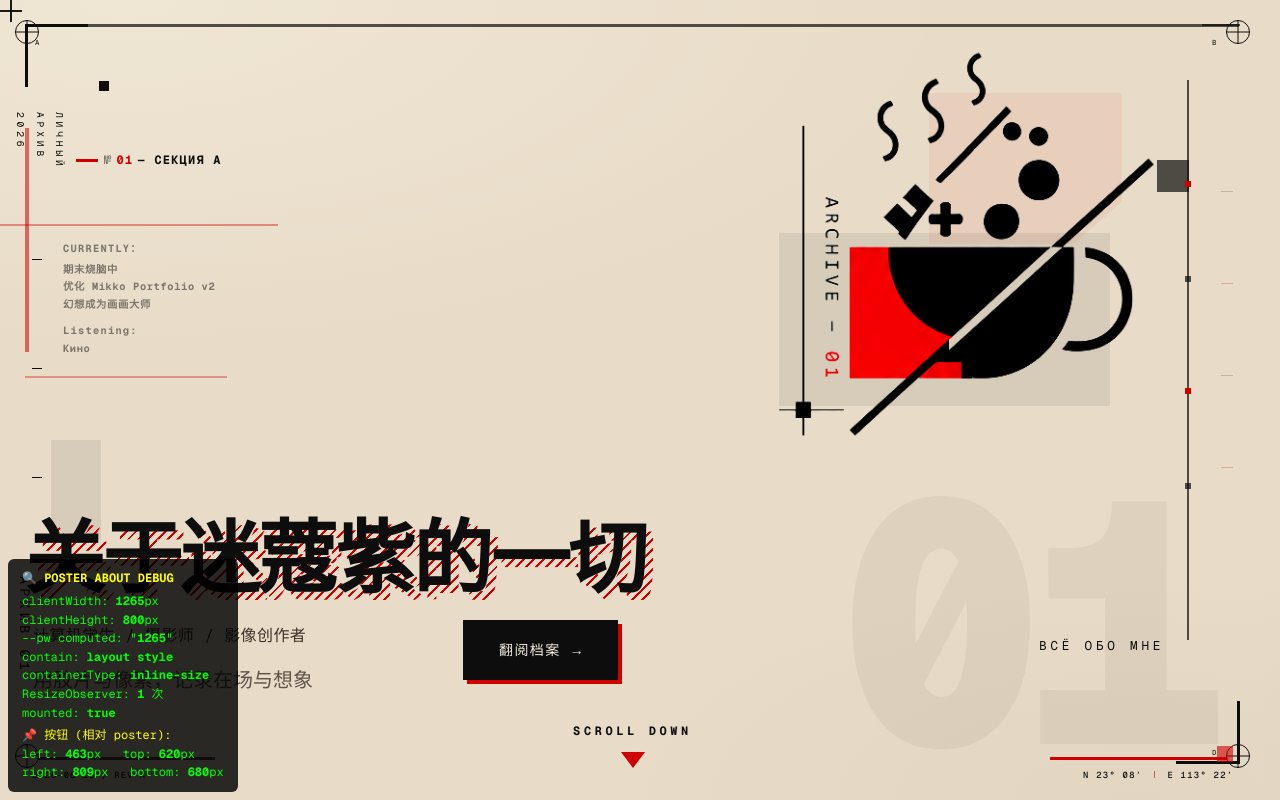
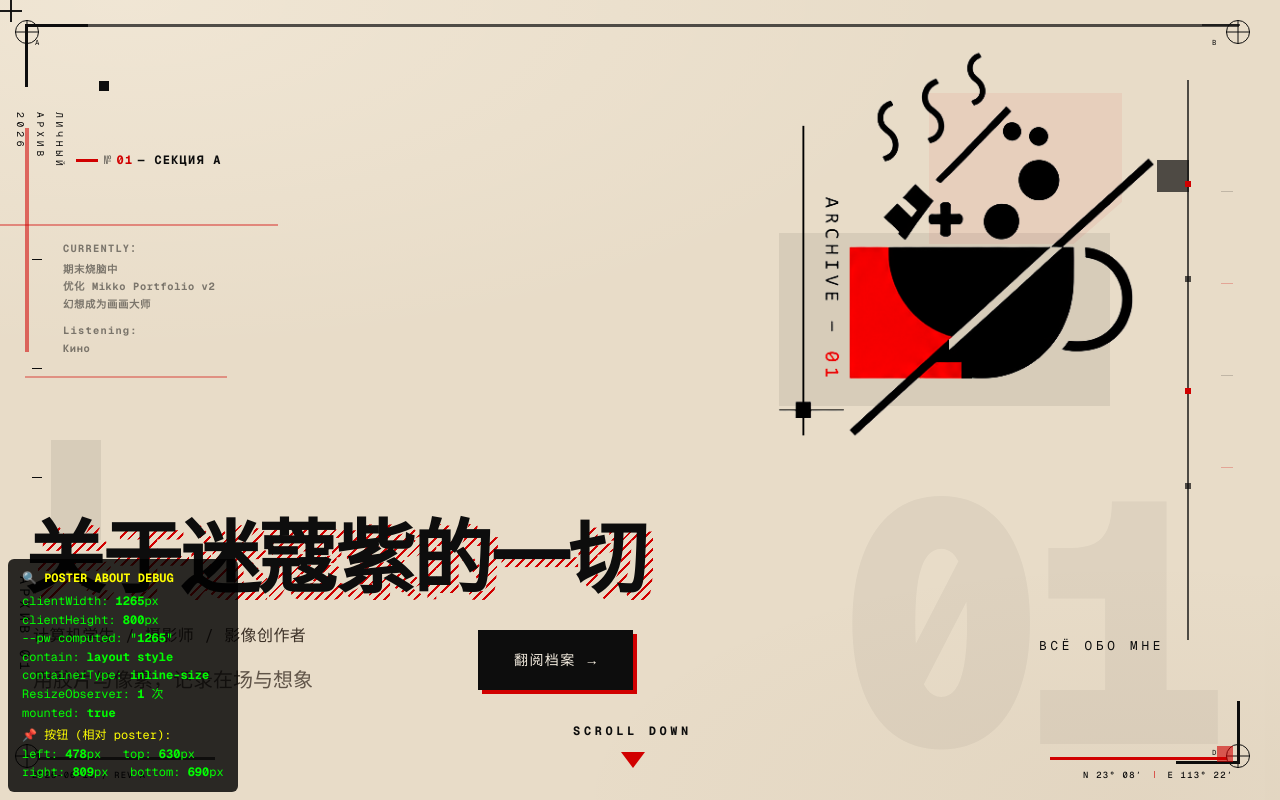
Before and after one commit to M1kk0zz0615/portfolio, a Next.js app: page / in a window 1280 px wide. Built offline with nearby package versions, Linux system fonts and the light colour scheme.

Commit message:
fix(PosterAbout): iPad left→520 / Desktop left→685 top→630

```diff
--- a/components/home/PosterAbout.tsx
+++ b/components/home/PosterAbout.tsx
@@ -459,7 +459,7 @@ export function PosterAbout() {
             用胶片与像素，记录在场与想象
           </p>
 
-          <div ref={btnRef} className="anim-y-60 d-3 mt-6 flex justify-start md:mt-14 md:ml-2 lg:-mt-[70px] lg:ml-[502px] xl:-mt-[77px] xl:ml-[438px]">
+          <div ref={btnRef} className="anim-y-60 d-3 mt-6 flex justify-start md:mt-14 md:ml-2 lg:-mt-[70px] lg:ml-[472px] xl:-mt-[67px] xl:ml-[453px]">
             <AboutArchiveButton />
           </div>
         </div>
```
